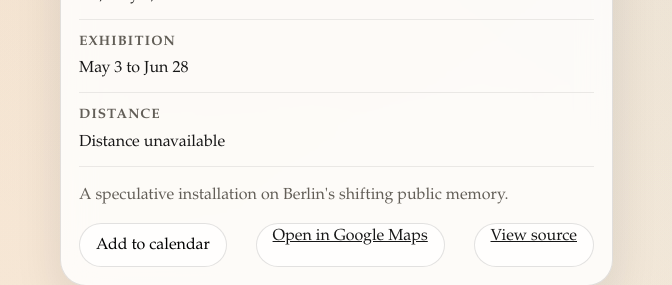
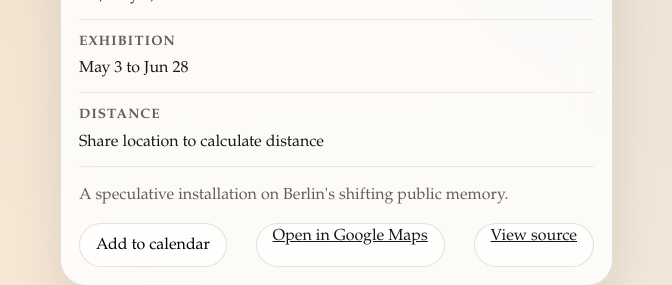
Before and after one commit to stoimen/berlin-art-openings, a React (Vite) app: page / in a window 1280 px wide. Shown: the part 1340-1625 px from the top of the page, without its empty margins (20-692 px from the left). Built offline with nearby package versions, Linux system fonts and the light colour scheme; no server answers.

Commit message:
Improve scrolling and location handling

```diff
--- a/src/App.tsx
+++ b/src/App.tsx
@@ -1,4 +1,4 @@
-import { startTransition, useDeferredValue, useEffect, useState } from 'react';
+import { startTransition, useDeferredValue, useEffect, useRef, useState } from 'react';
 import { loadEvents, sourceReliability } from './api/events';
 import { EmptyState } from './components/EmptyState';
 import { ErrorState } from './components/ErrorState';
@@ -74,6 +74,8 @@ export default function App() {
   const [filters, setFilters] = useState<FilterState>(defaultFilters);
   const [favoriteIds, setFavoriteIds] = useState<string[]>(readFavoriteIds);
   const [locationState, setLocationState] = useState<LocationState>({ status: 'idle' });
+  const autoLocationAttemptedRef = useRef(false);
+  const locationRequestInFlightRef = useRef(false);
 
   const deferredSearch = useDeferredValue(filters.search.trim().toLowerCase());
 
@@ -164,11 +166,21 @@ export default function App() {
     window.localStorage.setItem(FAVORITES_STORAGE_KEY, JSON.stringify(favoriteIds));
   }, [favoriteIds]);
 
-  function requestLocation() {
+  function requestLocation(mode: 'auto' | 'manual' = 'manual') {
     if (!('geolocation' in navigator)) {
       setLocationState({ status: 'unsupported' });
       return;
     }
+
+    if (locationRequestInFlightRef.current) {
+      return;
+    }
+
+    if (mode === 'auto') {
+      autoLocationAttemptedRef.current = true;
+    }
+
+    locationRequestInFlightRef.current = true;
 
     setLocationState((current) => ({
       ...current,
@@ -178,6 +190,7 @@ export default function App() {
 
     navigator.geolocation.getCurrentPosition(
       (position) => {
+        locationRequestInFlightRef.current = false;
         setLocationState({
           status: 'granted',
           latitude: position.coords.latitude,
@@ -185,6 +198,7 @@ export default function App() {
         });
       },
       (error) => {
+        locationRequestInFlightRef.current = false;
         setLocationState({
           status: error.code === error.PERMISSION_DENIED ? 'denied' : 'error',
           errorMessage: error.message,
@@ -199,8 +213,12 @@ export default function App() {
   }
 
   useEffect(() => {
-    if (locationState.status === 'granted' && locationState.latitude === undefined) {
-      requestLocation();
+    if (
+      !autoLocationAttemptedRef.current &&
+      (locationState.status === 'prompt' || locationState.status === 'granted') &&
+      locationState.latitude === undefined
+    ) {
+      requestLocation('auto');
     }
   }, [locationState.status, locationState.latitude]);
 
@@ -281,7 +299,11 @@ export default function App() {
     <Layout
       totalEvents={events.length}
       nearbyCount={nearbyCount}
-      locationEnabled={locationState.status === 'granted'}
+      locationEnabled={
+        locationState.status === 'granted' &&
+        locationState.latitude !== undefined &&
+        locationState.longitude !== undefined
+      }
       lastUpdated={lastUpdated}
       isRefreshing={loading && events.length > 0}
       onRefresh={handleRefresh}
@@ -311,7 +333,15 @@ export default function App() {
       {!errorMessage && !loading && displayedEvents.length === 0 ? <EmptyState hasFilters={hasFiltersApplied} /> : null}
 
       {!errorMessage && displayedEvents.length > 0 ? (
-        <EventList events={displayedEvents} onToggleFavorite={handleToggleFavorite} />
+        <EventList
+          events={displayedEvents}
+          locationEnabled={
+            locationState.status === 'granted' &&
+            locationState.latitude !== undefined &&
+            locationState.longitude !== undefined
+          }
+          onToggleFavorite={handleToggleFavorite}
+        />
       ) : null}
     </Layout>
   );
--- a/src/components/EventCard.tsx
+++ b/src/components/EventCard.tsx
@@ -6,6 +6,7 @@ import { downloadEventIcs } from '../utils/ics';
 
 type EventCardProps = {
   event: DisplayEvent;
+  locationEnabled: boolean;
   onToggleFavorite: (eventId: string) => void;
 };
 
@@ -14,7 +15,7 @@ function buildMapsUrl(event: DisplayEvent) {
   return `https://www.google.com/maps/search/?api=1&query=${encodeURIComponent(locationQuery)}`;
 }
 
-export function EventCard({ event, onToggleFavorite }: EventCardProps) {
+export function EventCard({ event, locationEnabled, onToggleFavorite }: EventCardProps) {
   const tagList = event.tags?.length ? event.tags : [event.eventType];
 
   return (
@@ -65,7 +66,12 @@ export function EventCard({ event, onToggleFavorite }: EventCardProps) {
           </div>
           <div>
             <dt>Distance</dt>
-            <dd>{formatDistance(event.distanceKm)}</dd>
+            <dd>
+              {formatDistance(event.distanceKm, {
+                locationEnabled,
+                hasCoordinates: typeof event.latitude === 'number' && typeof event.longitude === 'number',
+              })}
+            </dd>
           </div>
         </dl>
 
--- a/src/components/EventList.tsx
+++ b/src/components/EventList.tsx
@@ -4,10 +4,11 @@ import { EventCard } from './EventCard';
 
 type EventListProps = {
   events: DisplayEvent[];
+  locationEnabled: boolean;
   onToggleFavorite: (eventId: string) => void;
 };
 
-export function EventList({ events, onToggleFavorite }: EventListProps) {
+export function EventList({ events, locationEnabled, onToggleFavorite }: EventListProps) {
   const groups = groupEventsByDate(events);
 
   return (
@@ -20,7 +21,12 @@ export function EventList({ events, onToggleFavorite }: EventListProps) {
           </div>
           <div className="event-stack">
             {group.events.map((event) => (
-              <EventCard key={event.id} event={event} onToggleFavorite={onToggleFavorite} />
+              <EventCard
+                key={event.id}
+                event={event}
+                locationEnabled={locationEnabled}
+                onToggleFavorite={onToggleFavorite}
+              />
             ))}
           </div>
         </section>
--- a/src/components/LocationPermission.tsx
+++ b/src/components/LocationPermission.tsx
@@ -11,7 +11,7 @@ function getCopy(status: LocationPermissionStatus, errorMessage?: string) {
     case 'granted':
       return 'Nearby ranking is active. Events with coordinates are sorted by date first, then by distance.';
     case 'loading':
-      return 'Checking your position to prioritize nearby galleries.';
+      return 'Checking your position. Your browser should show a location prompt if permission has not been decided yet.';
     case 'denied':
       return 'Location access is off, so ranking falls back to date only. You can re-enable it in your browser settings.';
     case 'error':
@@ -21,7 +21,7 @@ function getCopy(status: LocationPermissionStatus, errorMessage?: string) {
     case 'prompt':
     case 'idle':
     default:
-      return 'Share your location to emphasize nearby openings and enable distance filtering.';
+      return 'The app will ask for your location to emphasize nearby openings and enable distance filtering.';
   }
 }
 
--- a/src/index.css
+++ b/src/index.css
@@ -168,9 +168,6 @@ button {
 }
 
 .filters-panel {
-  position: sticky;
-  top: 12px;
-  z-index: 10;
   padding: 18px;
   margin-bottom: 20px;
 }
--- a/src/utils/distance.ts
+++ b/src/utils/distance.ts
@@ -26,8 +26,21 @@ export function haversineDistanceKm(
   return EARTH_RADIUS_KM * c;
 }
 
-export function formatDistance(distanceKm?: number) {
+type FormatDistanceOptions = {
+  locationEnabled: boolean;
+  hasCoordinates: boolean;
+};
+
+export function formatDistance(distanceKm: number | undefined, options: FormatDistanceOptions) {
   if (distanceKm === undefined) {
+    if (!options.locationEnabled) {
+      return 'Share location to calculate distance';
+    }
+
+    if (!options.hasCoordinates) {
+      return 'Venue coordinates unavailable';
+    }
+
     return 'Distance unavailable';
   }
 
```
